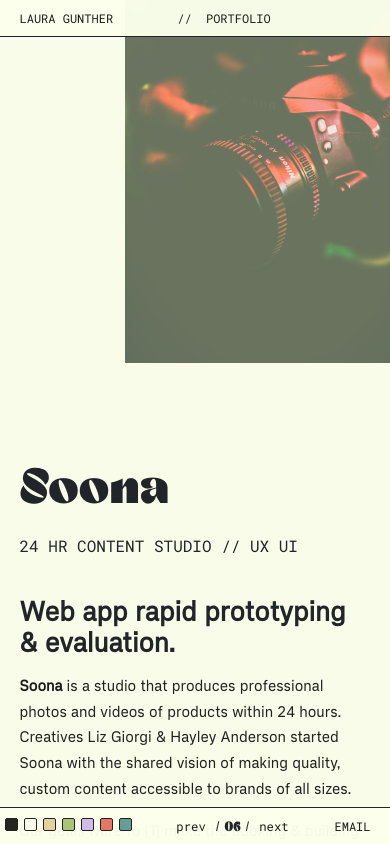
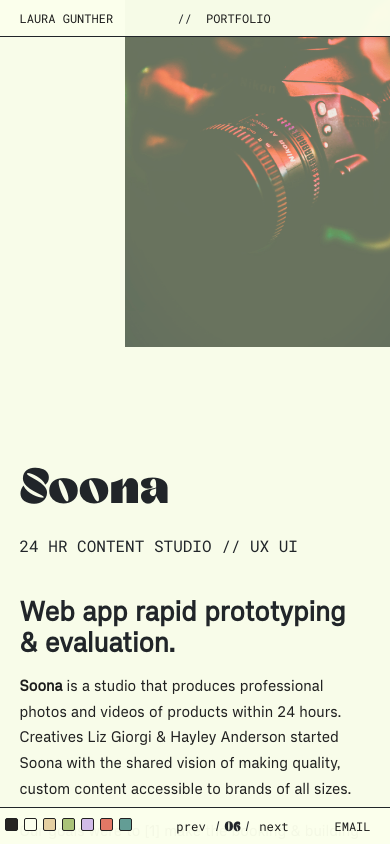
Before and after one commit to lo-designs/Portfolio, a React (Create React App) app: page /soona in a window 390 px wide. Built offline with nearby package versions, Linux system fonts and the light colour scheme.

Commit message:
Update PortfolioPages.scss

```diff
--- a/src/Components/PortfolioPages/PortfolioPages.scss
+++ b/src/Components/PortfolioPages/PortfolioPages.scss
@@ -273,9 +273,10 @@ section .content {
    //  #outta-hero {
    //    margin-top: 1vh!important;
    //  }
-
+   #neuro-hero,
+   #parra-hero,
     #soona-hero {
-      margin-top: -5vh;
+      margin-top: -7vh;
     }
 
     #title {
```
